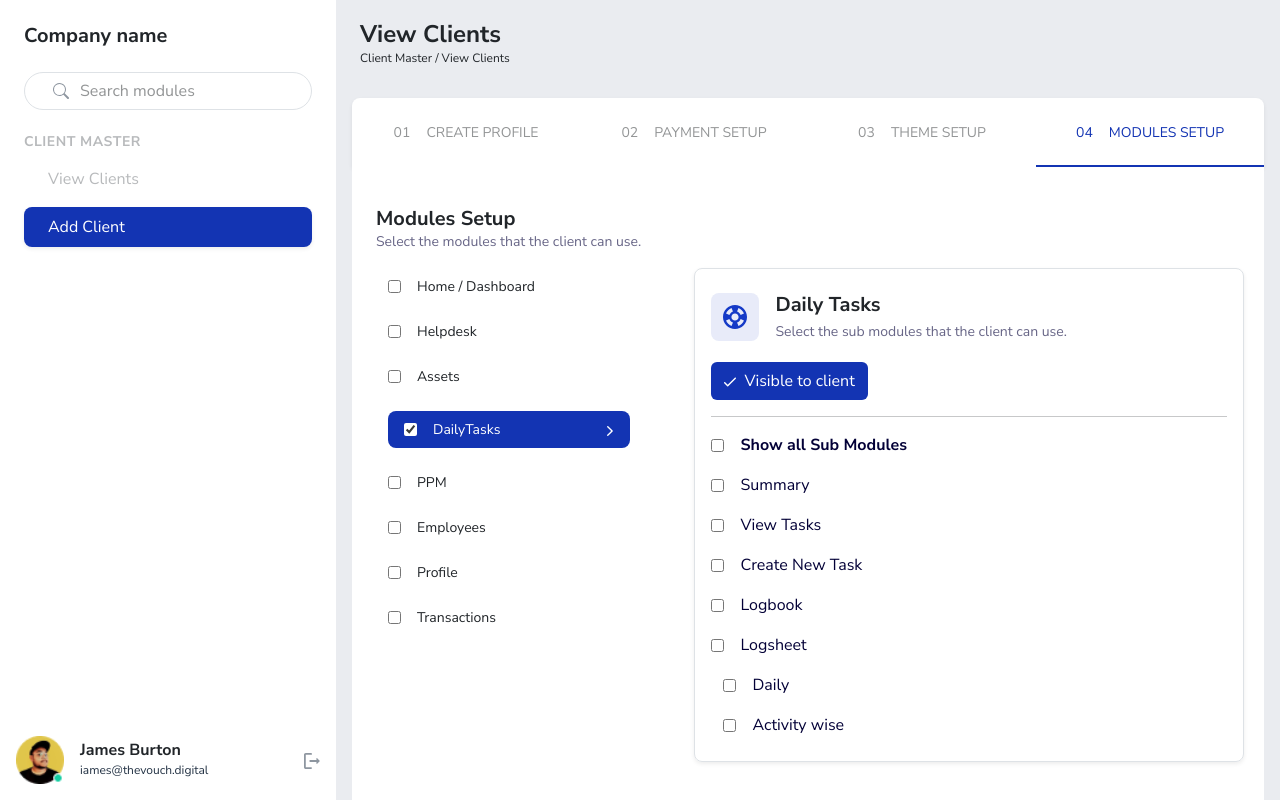
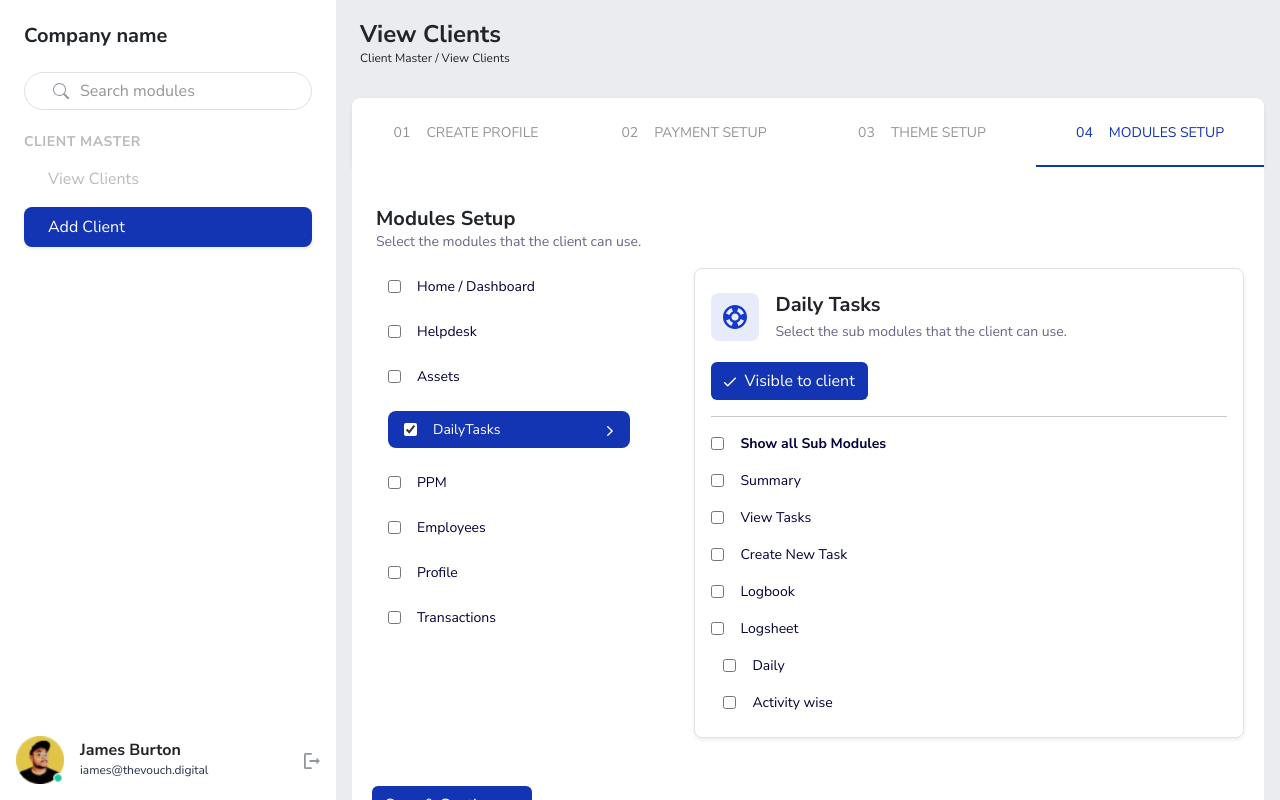
Before and after one commit to bhatshakran/vouch-adminpanel, a React (Vite) app: page /add/modulesetup in a window 1280 px wide. Built offline with nearby package versions, Linux system fonts and the light colour scheme.

Commit message:
Fixed:minor bugs

```diff
--- a/src/routes/Dashboard/Clients/AddClient/Header.tsx
+++ b/src/routes/Dashboard/Clients/AddClient/Header.tsx
@@ -44,7 +44,8 @@ const Header = () => {
       <Link
         to='/add/themesetup'
         className={`w-50 lg-w-25 mb-4  lg-mb-0 pb-2 d-flex justify-content-center ${
-          pathname.split('/').includes('themesetup') && ' primaryborder'
+          pathname.split('/').includes('themesetup') &&
+          'primarycolor primaryborder'
         }`}
         style={{ textDecoration: 'none', color: '#939596' }}
       >
--- a/src/routes/Dashboard/Clients/AddClient/ModuleSidebar.jsx
+++ b/src/routes/Dashboard/Clients/AddClient/ModuleSidebar.jsx
@@ -17,11 +17,8 @@ const ModuleSidebar = ({ renderSubmenu }) => {
   };
 
   return (
-    <div className='mx-3 mt-2 modulesidebar'>
-      <div
-        className='d-flex flex-column gap-4 flex-wrap'
-        style={{ fontSize: '14px' }}
-      >
+    <div className='mx-3 mt-2 modulesidebar bluishblack'>
+      <div className='d-flex flex-column gap-4 flex-wrap f-14 '>
         <div className='d-flex gap-3  align-items-center nunito'>
           <input
             type='checkbox'
@@ -29,7 +26,10 @@ const ModuleSidebar = ({ renderSubmenu }) => {
             name='module1'
             value='Home / Dashboard'
           />
-          <label htmlFor='module1'> Home / Dashboard</label>
+          <label htmlFor='module1' className=''>
+            {' '}
+            Home / Dashboard
+          </label>
         </div>
         <div className='d-flex gap-3  align-items-center nunito'>
           <input type='checkbox' id='module2' name='module2' value='Helpdesk' />
--- a/src/routes/Dashboard/Clients/AddClient/SubMenu.jsx
+++ b/src/routes/Dashboard/Clients/AddClient/SubMenu.jsx
@@ -63,8 +63,8 @@ const SubMenu = () => {
         </div>
         <hr />
 
-        <div className='bluishblack'>
-          <div className='d-flex gap-3  align-items-center nunito'>
+        <div className='bluishblack f-14'>
+          <div className='d-flex gap-3  align-items-center nunito '>
             <input
               type='checkbox'
               id='module1'
```
